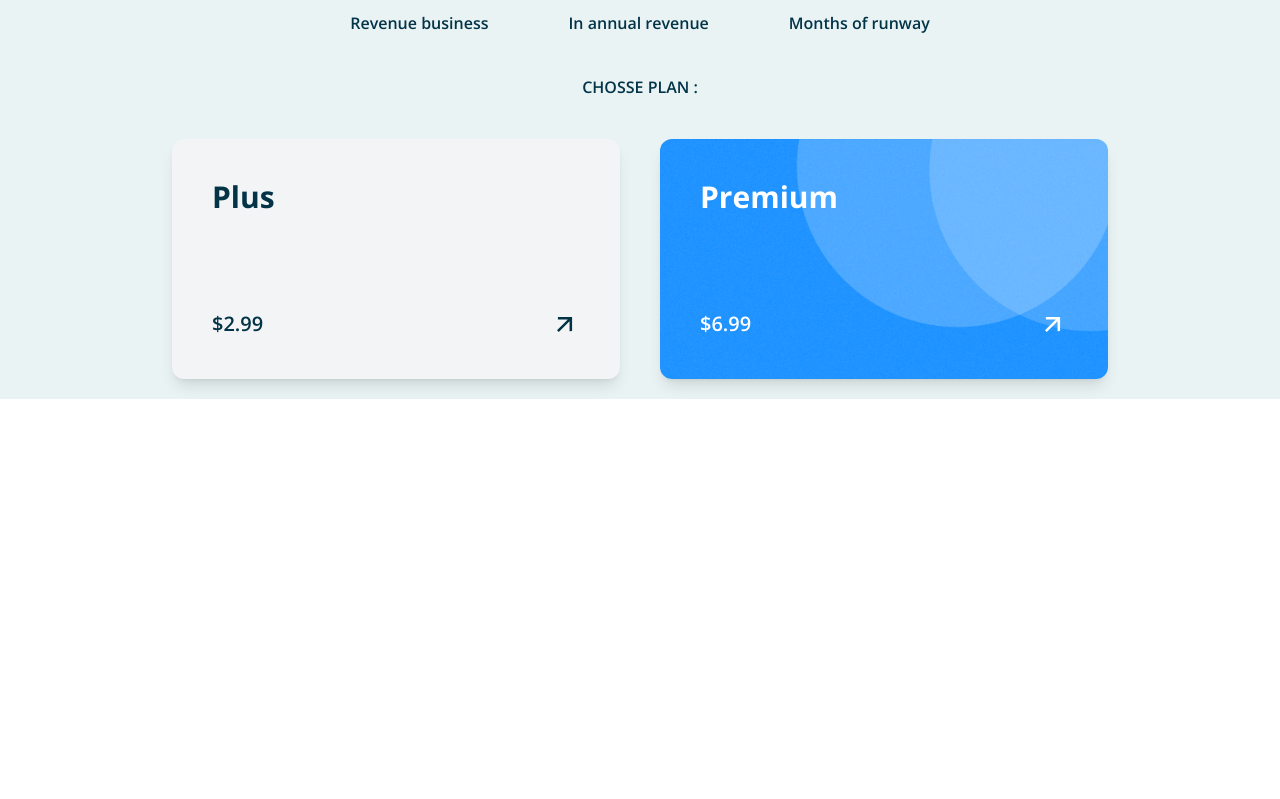
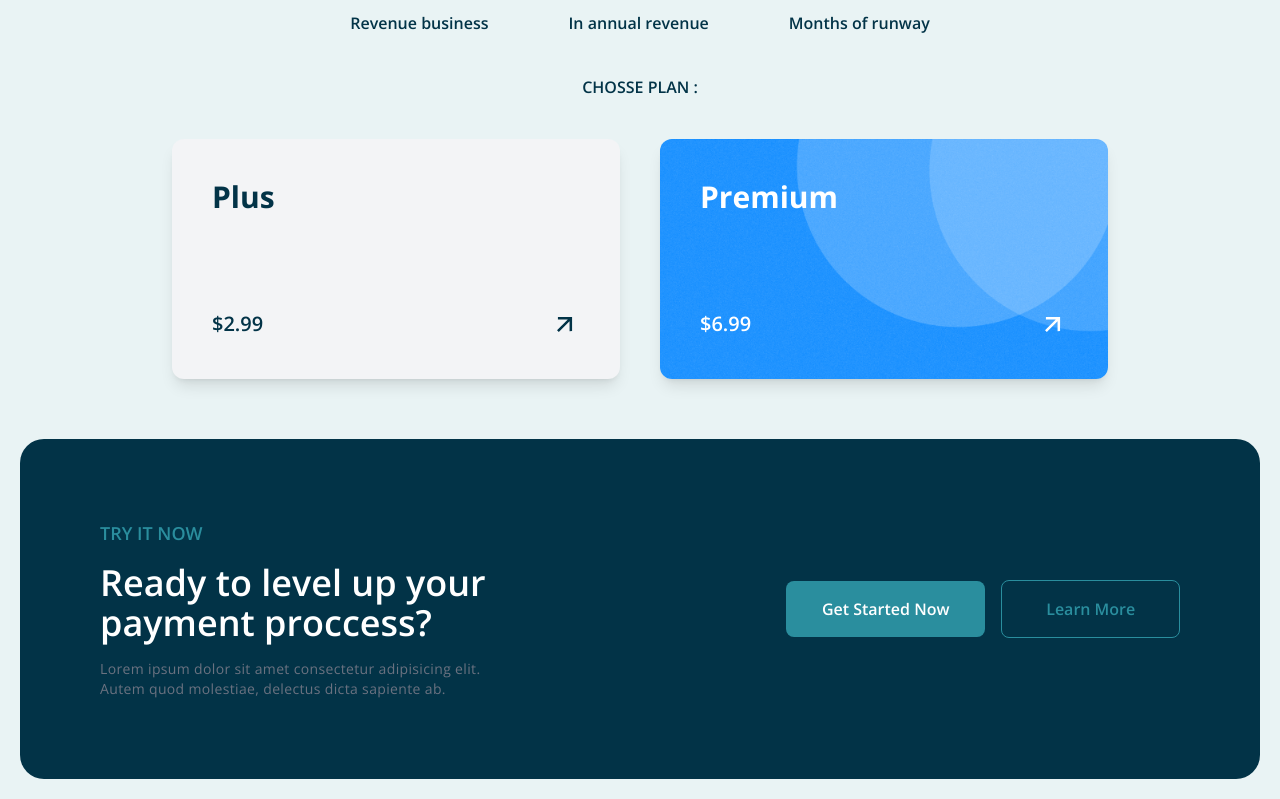
Before and after one commit to rundweb/Rundpay, a React (Vite) app: page / in a window 1280 px wide. Shown: the part 3113-3912 px from the top of the page. Before the commit the page ends 3512 px from the top, so only its background shows below. Built offline with nearby package versions, Linux system fonts and the light colour scheme.

Commit message:
done contact

```diff
--- a/src/App.jsx
+++ b/src/App.jsx
@@ -1,3 +1,4 @@
+import ContactComponents from "./components/ContactComponents";
 import HomeComponents from "./components/HomeComponents";
 import MissionComponents from "./components/MissionComponents";
 import NavbarComponents from "./components/NavbarComponents";
@@ -13,6 +14,7 @@ const App = () => {
     <WhyusComponents/>
     <StepsComponents/>
     <MissionComponents/>
+    <ContactComponents/>
   </div>;
 };
 
--- /dev/null
+++ b/src/components/ContactComponents.jsx
@@ -0,0 +1,22 @@
+const ContactComponents = () => {
+  return (
+    <div className="p-5 max-w-7xl w-full m-auto">
+      <div className="bg-black-secondary rounded-3xl px-5 py-8 flex flex-col gap-5 md:flex-row lg:px-20 lg:py-20">
+        <div className="flex flex-col gap-2 lg:gap-4">
+          <h2 className="text-blue-primary text-base font-semibold lg:text-lg">TRY IT NOW</h2>
+          <h1 className="text-white text-2xl font-semibold lg:text-4xl lg:w-3/5">Ready to level up your payment proccess?</h1>
+          <p className="text-gray-500 text-sm font-normal tracking-wide lg:w-3/5">
+            Lorem ipsum dolor sit amet consectetur adipisicing elit. Autem quod
+            molestiae, delectus dicta sapiente ab.
+          </p>
+        </div>
+        <div className="flex flex-col items-center gap-4 w-full md:flex-row lg:w-2/5">
+          <a href="" className="bg-blue-primary w-full text-center font-semibold text-base py-3 text-white rounded-lg lg:px-5 lg:py-4">Get Started Now</a>
+          <a href="" className="border-[1px] border-blue-primary w-full text-center py-3 rounded-lg text-blue-primary font-semibold text-base lg:px5 lg:py-4">Learn More </a>
+        </div>
+      </div>
+    </div>
+  );
+};
+
+export default ContactComponents;
```
